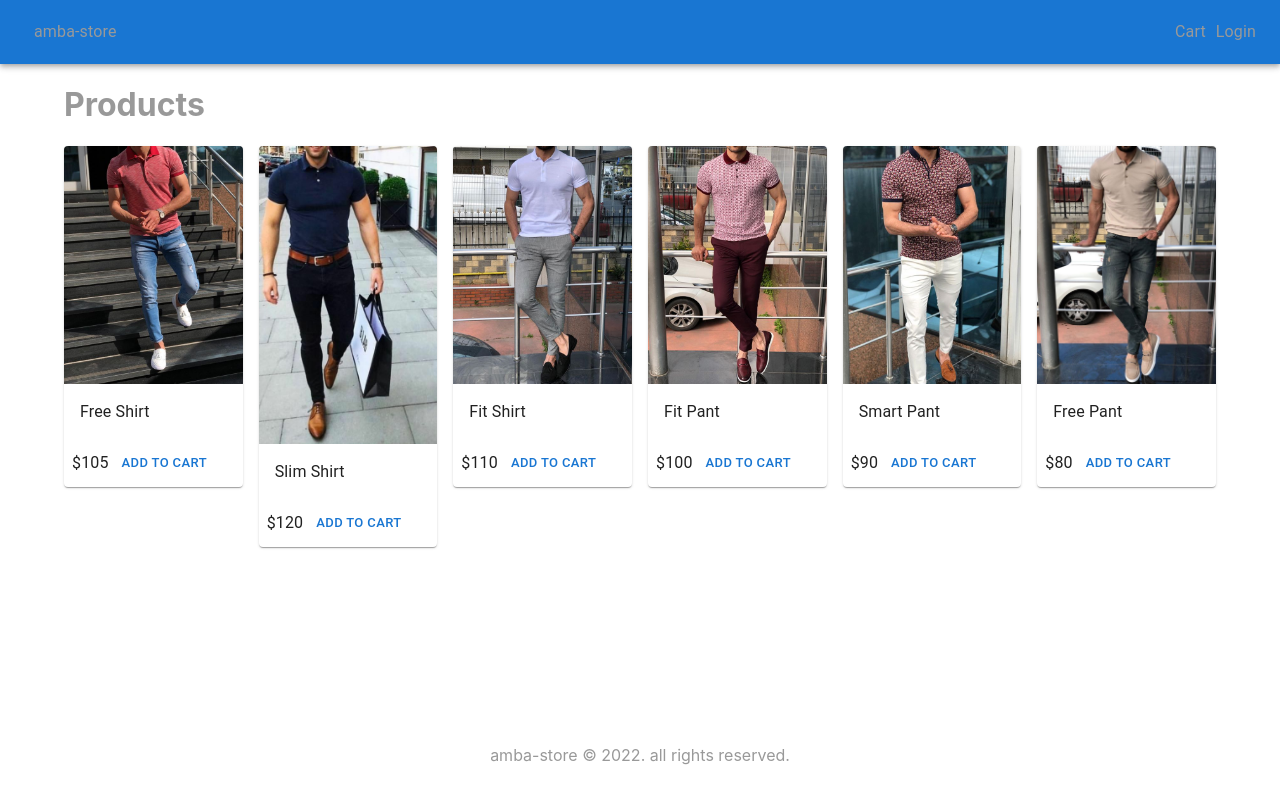
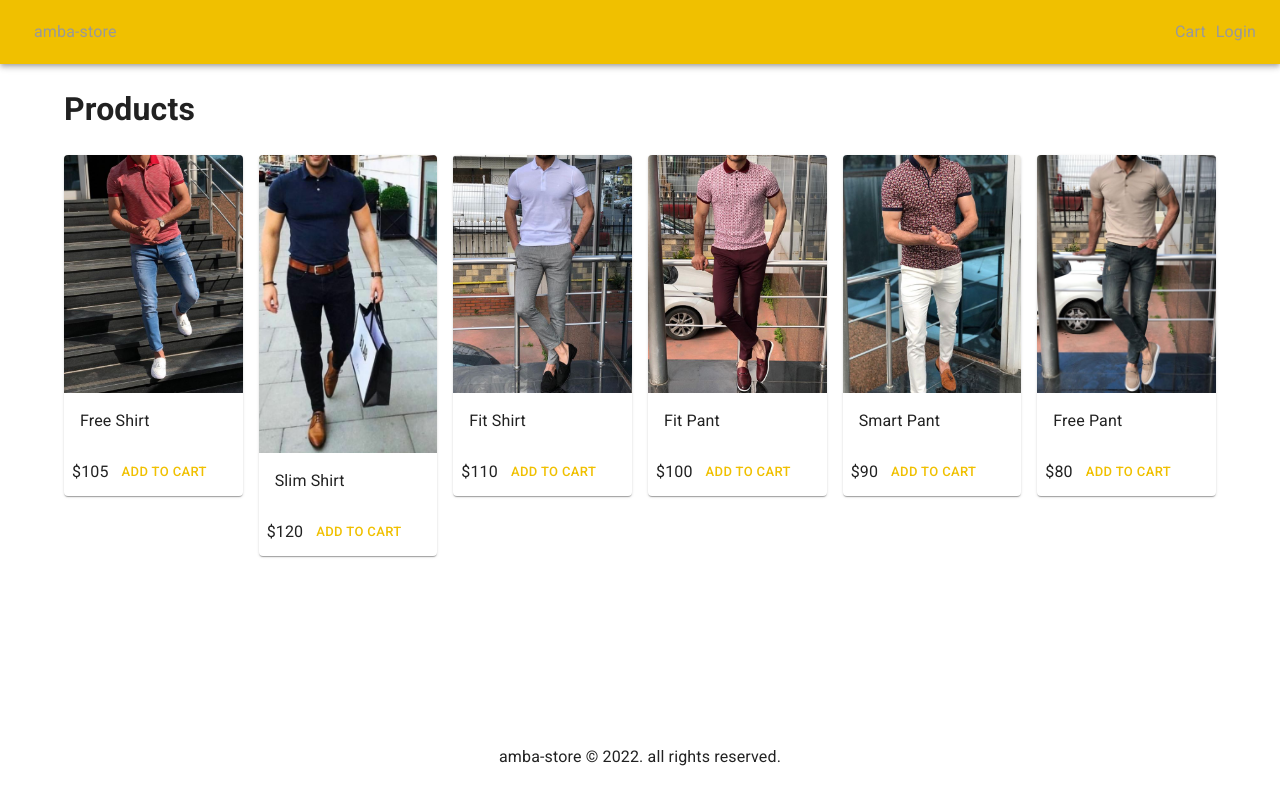
Before and after one commit to saaluga/amba-store, a Next.js app: page / in a window 1280 px wide. Built offline with nearby package versions, Linux system fonts and the light colour scheme.

Commit message:
Implemented MaterialUI Theme Feature

```diff
--- a/components/Layout.js
+++ b/components/Layout.js
@@ -1,10 +1,49 @@
 import React from 'react';
+
 import Head from 'next/head';
 import NextLink from 'next/link';
+
 import useStyles from '../utils/styles';
-import { AppBar, Container, Toolbar, Typography, Link } from '@mui/material';
+
+import {
+  AppBar,
+  Container,
+  Toolbar,
+  Typography,
+  Link,
+  createMuiTheme,
+  ThemeProvider,
+  CssBaseline,
+} from '@mui/material';
 
 const Layout = ({ title, description, children }) => {
+  const theme = createMuiTheme({
+    Typography: {
+      h1: {
+        fontSize:'1.6rem',
+        fontWeight: 400,
+        margin: '1rem 0',
+      },
+      h2: {
+        fontSize:'1.4rem',
+        fontWeight: 400,
+        margin: '1rem 0',
+      },
+      body1: {
+        fontWeight: 'normal',
+      },
+    },
+    palette: {
+      type: 'light',
+      primary: {
+        main: '#f0c000',
+      },
+      secondary: {
+        main: '#208080',
+      },
+    },
+  });
+
   const date = new Date();
   const classes = useStyles();
   return (
@@ -13,6 +52,8 @@ const Layout = ({ title, description, children }) => {
         <title>{title ? `${title} - amba-store`:'amba-store'}</title>
         {description && <meta name='description' content={description}></meta>}
       </Head>
+      <ThemeProvider theme={theme}>
+        <CssBaseline />
         <AppBar position='static' className={classes.navbar}>
           <Toolbar>
             <NextLink href='/' passHref>
@@ -37,6 +78,8 @@ const Layout = ({ title, description, children }) => {
         <footer className={classes.footer}>
           amba-store &copy; {date.getUTCFullYear()}. all rights reserved.
         </footer>
+      </ThemeProvider>
+
     </div>
   );
 }
--- a/pages/_document.js
+++ b/pages/_document.js
@@ -6,7 +6,9 @@ export default class MyDocument extends Document {
   render() {
     return (
       <Html lang='en'>
-        <Head></Head>
+        <Head>
+          <link href="https://fonts.googleapis.com/css2?family=Montserrat:wght@100;300;400;500;700&family=Roboto:wght@100;300;400;500;700&display=swap" rel="stylesheet" />
+        </Head>
         <body>
           <Main />
           <NextScript />
--- a/pages/product/[slug].js
+++ b/pages/product/[slug].js
@@ -36,7 +36,7 @@ const ProductScreen = () => {
         <Grid md={3} xs={12}>
           <List>
             <ListItem>
-              <Typography component='h1'>{product.name}</Typography>
+              <Typography component='h1' variant='h4'>{product.name}</Typography>
             </ListItem>
             <ListItem>
               <Typography>Category: {product.category}</Typography>
@@ -76,7 +76,7 @@ const ProductScreen = () => {
                 </Grid>
               </ListItem>
               <ListItem>
-                <Button type='button'variant='contained' fullWidth color='primary'>
+                <Button type='button'variant='outlined' fullWidth color='primary'>
                   add to cart
                 </Button>
               </ListItem>
--- a/utils/styles.js
+++ b/utils/styles.js
@@ -2,7 +2,7 @@ import { makeStyles } from '@mui/styles';
 
 const useStyles = makeStyles({
   navbar: {
-    backgroundColor: '#ffd700',
+    backgroundColor: '#f0c000',
     '& a': {
       color: '#999',
       marginLeft: 10,
```
Lines whose indentation alone changed are shown as unchanged.
